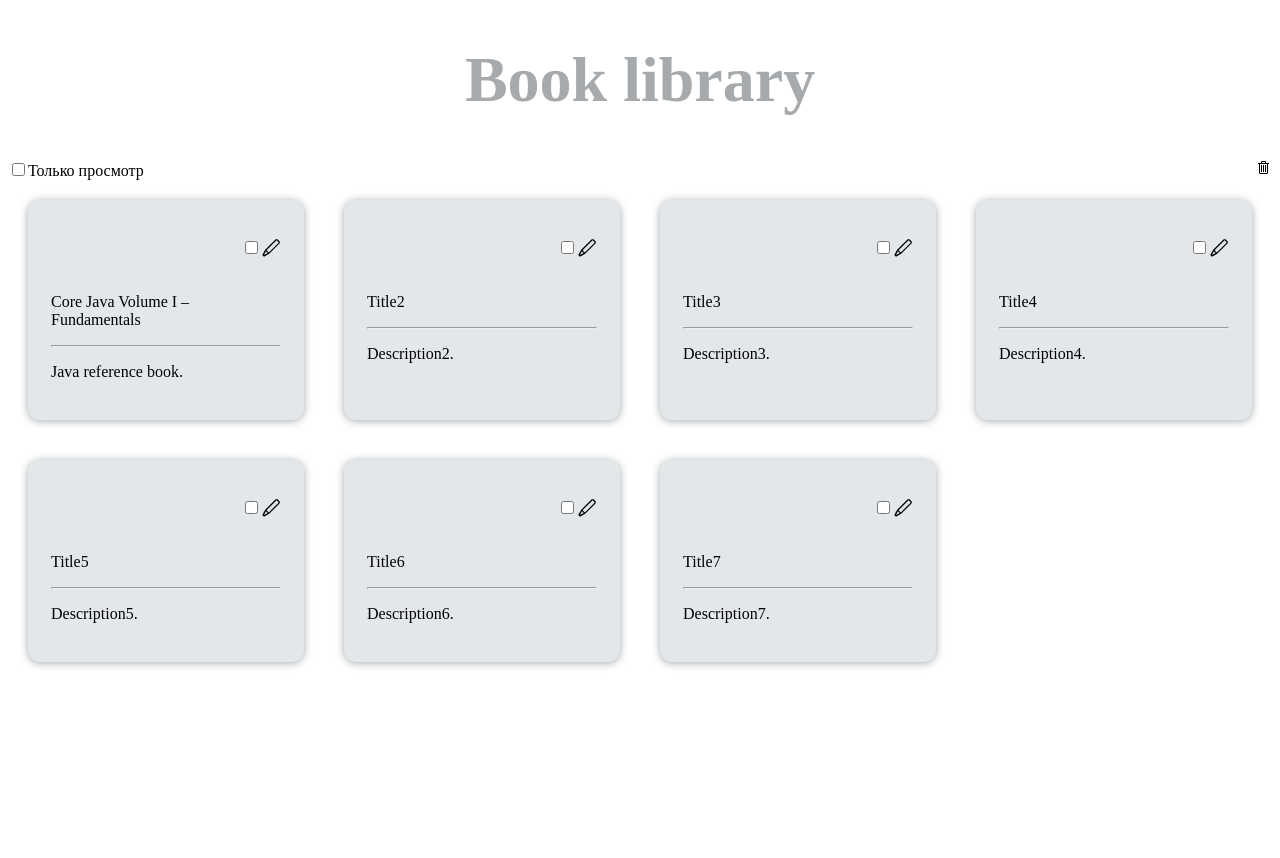
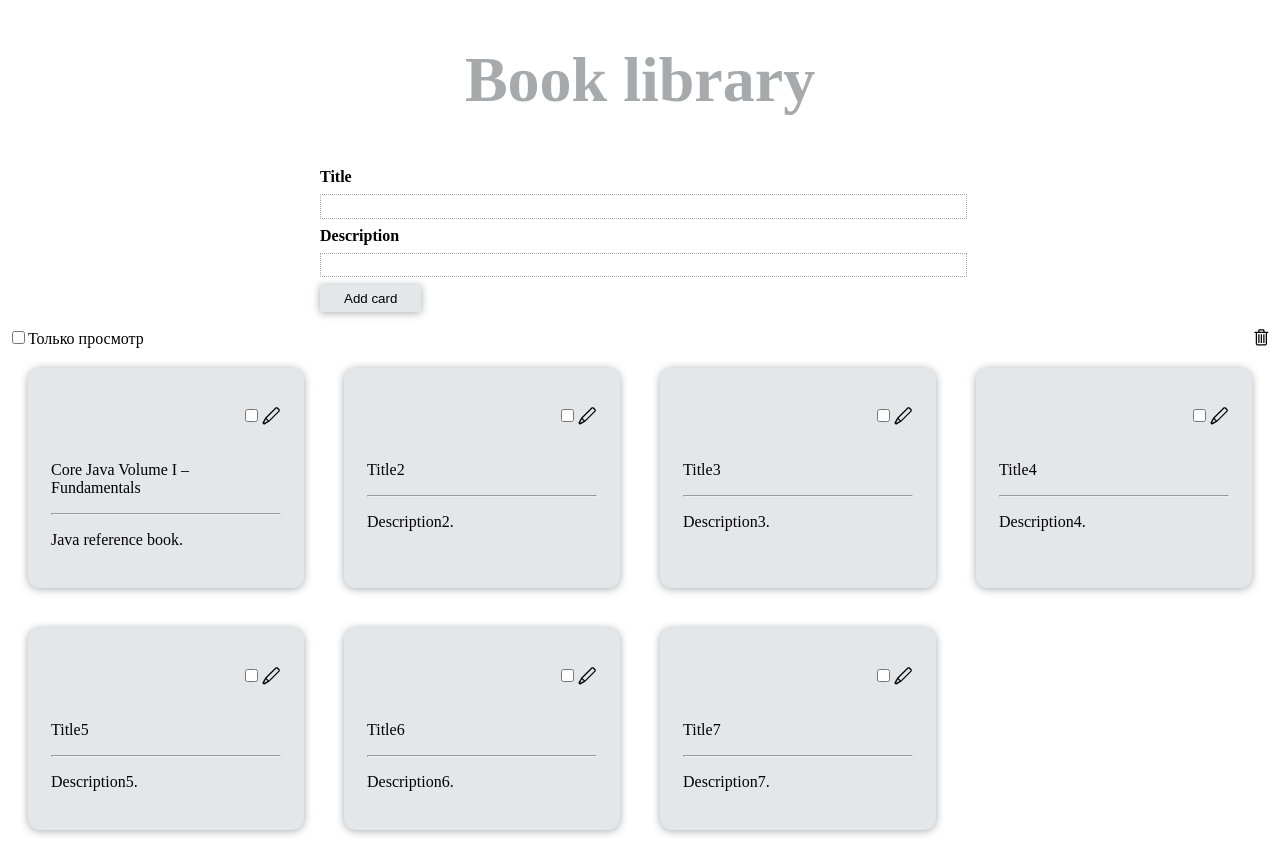
Before and after one commit to VolhaBond/vbondarava-react, a React (Create React App) app: page / in a window 1280 px wide. Before the commit the page ends 800 px from the top, so only its background shows below. Built offline with nearby package versions, Linux system fonts and the light colour scheme.

Commit message:
React - Task 5-2

```diff
--- a/package.json
+++ b/package.json
@@ -12,6 +12,7 @@
     "react-icons": "^4.3.1",
     "react-scripts": "5.0.0",
     "styled-components": "^5.3.5",
+    "uuid": "^8.3.2",
     "web-vitals": "^2.1.4"
   },
   "scripts": {
--- a/src/App.js
+++ b/src/App.js
@@ -1,6 +1,7 @@
 import { useState } from 'react';
 
 import CardList from './Card/CardList';
+import AddCard from './Card/AddCard';
 import { VscTrash } from 'react-icons/vsc';
 import './index.css';
 
@@ -78,9 +79,14 @@ const App = () => {
     setCheckedCards(updCheckedCards);
   }
 
+  const addCardHandler = newCard => {
+    setCards([...cards, newCard]);
+  }
+
   return (
     <div>
       <h1 className="header">Book library</h1>
+      <AddCard onAddCard={addCardHandler} />
       <VscTrash className="icon" onClick={cardDeleteSelectedHandler} />
       <label> <input type="checkbox" id="card_onlyviewmode" onClick={setViewModeOnlyHandler} />Только просмотр</label>
       <CardList cards={cards} viewModeOnlyChecked={viewModeOnlyChecked} onUpdate={cardUpdateHandler} onUpdateCheckedCardList={updateCheckedCardListHandler} />
--- /dev/null
+++ b/src/Card/AddCard.js
@@ -0,0 +1,39 @@
+import { useState } from 'react';
+import styles from './AddCard.module.css';
+const { v4: uuidv4 } = require('uuid');
+
+const AddCard = props => {
+    const [title, setTitle] = useState('');
+    const [description, setDescription] = useState('');
+
+    const addNewCardHandler = event => {
+        event.preventDefault();
+        props.onAddCard({
+            title: title,
+            description: description,
+            id: uuidv4()
+        });
+        setTitle('');
+        setDescription('');
+    }
+
+    const titleChangeHandler = event => {
+        setTitle(event.target.value);
+    }
+
+    const descriptionChangeHandler = event => {
+        setDescription(event.target.value);
+    }
+
+    return (<div className={styles.input}>
+        <form onSubmit={addNewCardHandler}>
+            <label htmlFor="title">Title</label>
+            <input id="title" type="text" value={title} onChange={titleChangeHandler} />
+            <label htmlFor="descr">Description</label>
+            <input id="descr" type="text" value={description} onChange={descriptionChangeHandler} />
+            <button >Add card</button>
+        </form>
+    </div>);
+}
+
+export default AddCard;
--- /dev/null
+++ b/src/Card/AddCard.module.css
@@ -0,0 +1,32 @@
+.input {
+    margin: 0.5rem auto;
+    padding: 0.5rem;
+    width: 90%;
+    max-width: 40rem;
+  }
+
+  .input label {
+    display: block;
+    font-weight: bold;
+    margin-bottom: 0.5rem;
+  }
+
+  .input input {
+    font: inherit;
+    display: block;
+    width: 100%;
+    border: 1px dotted rgb(166, 170, 172);
+    padding: 0.15rem;
+    margin-bottom: 0.5rem;
+    border-radius: 0;
+  }
+
+  button {
+    background: rgb(227, 231, 233);
+    padding: 0.35rem 1.5rem;
+    cursor: pointer;
+    border-radius: 0;
+    border: 0;
+    box-shadow: 0 1px 8px rgb(166, 170, 172);
+    max-width: 95%;
+  }
--- a/src/Card/CardCheckBox.js
+++ b/src/Card/CardCheckBox.js
@@ -12,7 +12,6 @@ const CardCheckBox = props => {
     const checkCardHandler = e => {
         props.onCheck(e.target.checked);
     }
-
     return <StyledCardCheckBox checked={props.checked} onChange={checkCardHandler} />
 }
 
--- a/src/Card/CardList.css
+++ b/src/Card/CardList.css
@@ -2,6 +2,4 @@
     display: grid;
     grid-template-columns: repeat(auto-fit, minmax(300px, 1fr));
     column-gap: 0px;
-
-
   }
--- a/src/index.css
+++ b/src/index.css
@@ -11,3 +11,8 @@
   border-radius: 12px;
   box-shadow: 0 1px 8px rgb(166, 170, 172);
 }
+
+.icon {
+  float:right;
+  font-size: 20px;
+}
```
Also changed, not shown: 1 other file (tests, documents, lock files or other folders).
